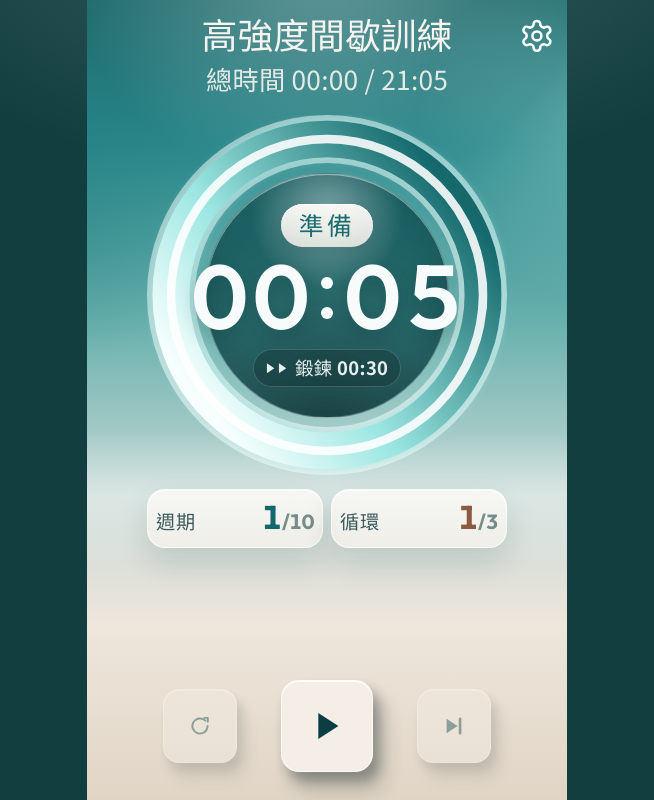
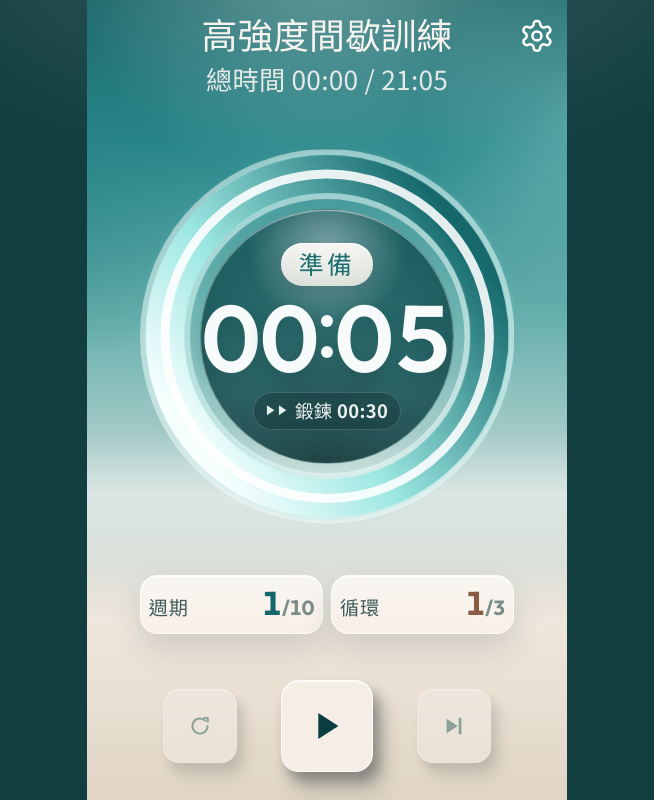
Before and after one commit to eb-barry/HIT-timer, a React (Vite) app: page / in a window 1280 px wide. Shown: the whole page, without its empty margins (313-967 px from the left). Built offline with nearby package versions, Linux system fonts and the light colour scheme.

Commit message:
Center the ring between the total time and the round cards.
Make the ring 78% of the screen width, open 6px between each countdown character, lift the round and cycle cards 10px, and block the long-press select and copy menu.

Co-authored-by: Barry <eb-barry@users.noreply.github.com>

```diff
--- a/src/App.tsx
+++ b/src/App.tsx
@@ -37,6 +37,20 @@ export function App() {
   useEffect(() => {
     savePersisted(data);
   }, [data]);
+
+  useEffect(() => {
+    const blockCallout = (event: Event) => {
+      const target = event.target;
+      if (target instanceof Element && target.closest("input, textarea")) return;
+      event.preventDefault();
+    };
+    document.addEventListener("contextmenu", blockCallout);
+    document.addEventListener("selectstart", blockCallout);
+    return () => {
+      document.removeEventListener("contextmenu", blockCallout);
+      document.removeEventListener("selectstart", blockCallout);
+    };
+  }, []);
 
   useEffect(() => {
     const unlock = () => audio.unlock();
--- a/src/components/TimerScreen.tsx
+++ b/src/components/TimerScreen.tsx
@@ -76,6 +76,9 @@ export function TimerScreen({
             </div>
             <NextPhase paused={view.paused} text={view.nextText} />
           </Ring>
+        </div>
+      </div>
+
       <div className="stats">
         <article className="glass stat">
           <p data-testid="round-label">
@@ -95,8 +98,6 @@ export function TimerScreen({
             </span>
           </p>
         </article>
-          </div>
-        </div>
       </div>
 
       <div className="controls">
@@ -196,16 +197,16 @@ function Triangle() {
 }
 
 function ClockFace({ seconds }: { seconds: number }) {
-  const parts = formatClock(seconds).split(":");
-  return parts.map((part, index) => (
-    <span className="clock-group" key={`${part}-${index}`}>
-      {index > 0 ? (
-        <span className="clock-colon" aria-hidden="true">
+  return [...formatClock(seconds)].map((char, index) =>
+    char === ":" ? (
+      <span className="clock-colon" aria-hidden="true" key={index}>
         <i />
         <i />
       </span>
-      ) : null}
-      <span className="clock-digits">{part}</span>
+    ) : (
+      <span className="clock-digits" key={index}>
+        {char}
       </span>
-  ));
+    ),
+  );
 }
--- a/src/styles.css
+++ b/src/styles.css
@@ -13,7 +13,10 @@
   color-scheme: light;
 }
 
-* { box-sizing: border-box; }
+* {
+  box-sizing: border-box;
+  -webkit-touch-callout: none;
+}
 
 html,
 body,
@@ -25,6 +28,9 @@ body {
   margin: 0;
   min-height: 100dvh;
   overflow: hidden;
+  -webkit-touch-callout: none;
+  -webkit-user-select: none;
+  user-select: none;
   background:
     radial-gradient(900px 480px at 50% -10%, rgba(255, 255, 255, 0.16), transparent 55%),
     #123e40;
@@ -32,6 +38,13 @@ body {
 
 button,
 input { font: inherit; color: inherit; }
+
+input,
+textarea {
+  -webkit-user-select: text;
+  user-select: text;
+  -webkit-touch-callout: default;
+}
 
 button {
   cursor: pointer;
@@ -218,17 +231,12 @@ button:disabled { cursor: default; opacity: 0.42; }
   min-height: 0;
   width: 100%;
   display: flex;
-  align-items: flex-start;
+  align-items: center;
   justify-content: center;
-  padding: 18px 0 4px;
 }
 
 .dial {
-  width: 75%;
-  display: flex;
-  flex-direction: column;
-  align-items: center;
-  gap: 14px;
+  width: 78%;
 }
 
 .ring {
@@ -333,6 +341,7 @@ button:disabled { cursor: default; opacity: 0.42; }
   display: flex;
   align-items: center;
   justify-content: center;
+  gap: 3px;
   margin-top: 4px;
   font-family: Outfit, "Avenir Next", "Noto Sans TC", sans-serif;
   font-size: 4.55rem;
@@ -345,24 +354,17 @@ button:disabled { cursor: default; opacity: 0.42; }
   animation: pop 280ms ease;
 }
 
-.clock-group {
-  display: inline-flex;
-  align-items: center;
-}
-
 .clock-digits {
-  letter-spacing: 0.09em;
-  margin-right: -0.09em;
+  letter-spacing: 0;
 }
 
 .clock-colon {
   display: flex;
   flex-direction: column;
   justify-content: space-between;
-  width: 0.22em;
+  width: 0.14em;
   height: 0.46em;
-  margin: 0 0.1em;
-  transform: translateY(2px);
+  margin: 0;
 }
 
 .clock-colon i {
@@ -409,7 +411,8 @@ button:disabled { cursor: default; opacity: 0.42; }
   display: grid;
   grid-template-columns: 1fr 1fr;
   gap: 8px;
-  width: 100%;
+  width: 78%;
+  margin: 0 auto 28px;
   padding: 0;
 }
 
```
Lines whose indentation alone changed are shown as unchanged.
